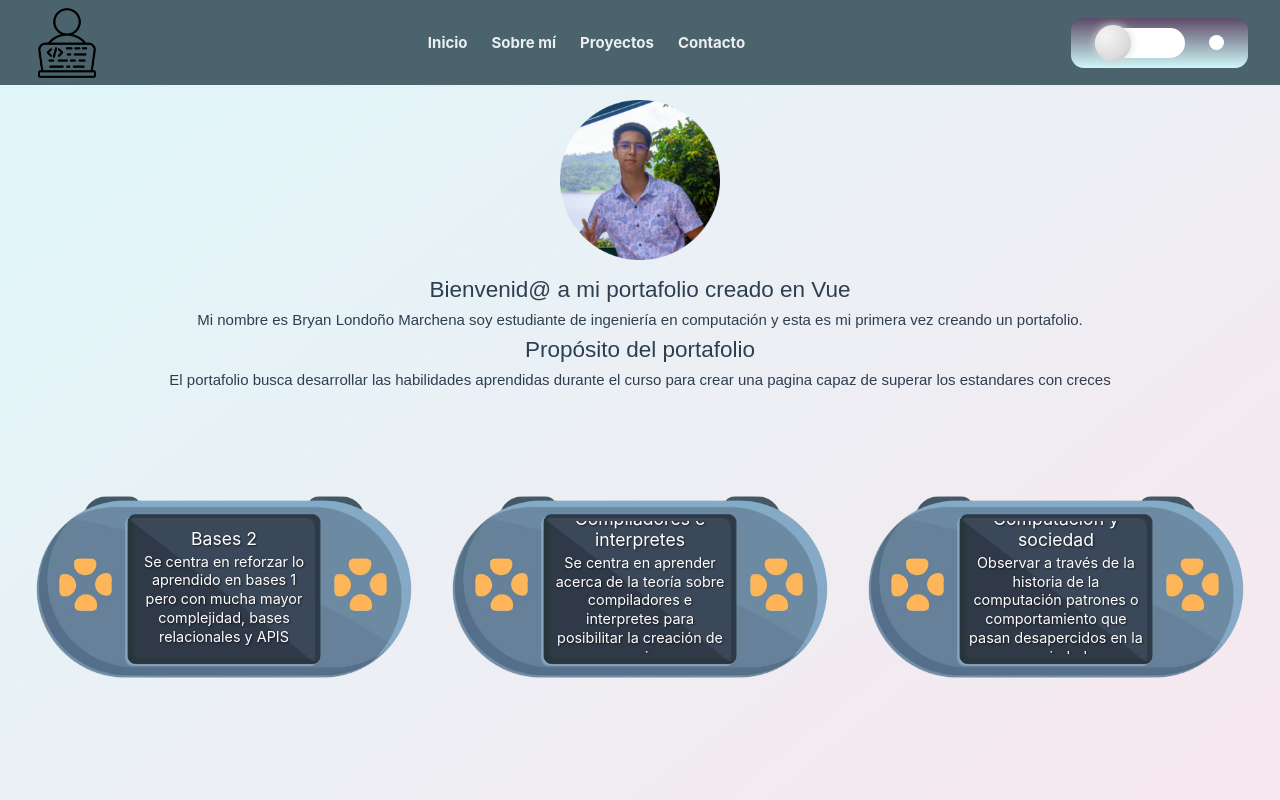
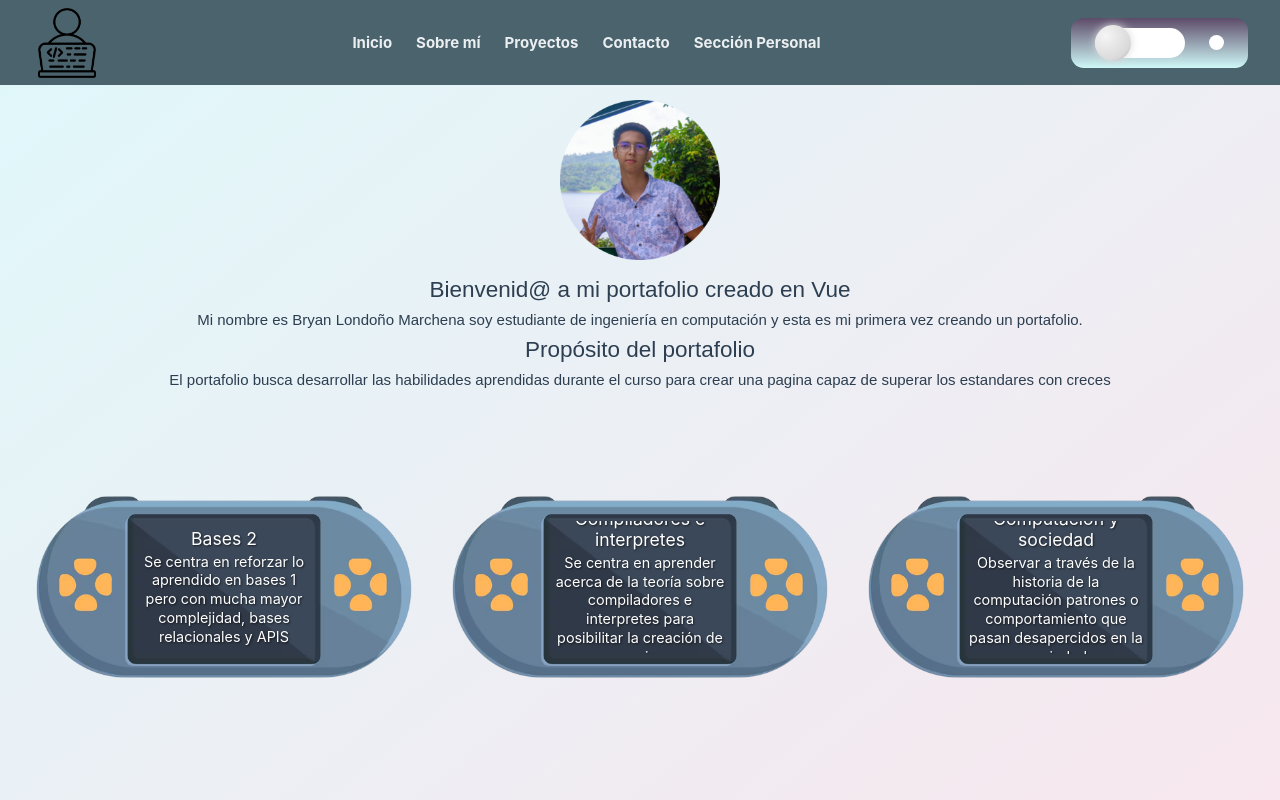
Before and after one commit to Bryan9044/Portafolio-1Desarrollo, a Vue app: page / in a window 1280 px wide. Shown: the top 800 px of the page. Built offline with nearby package versions, Linux system fonts and the light colour scheme.

Commit message:
Cambio de prueba

```diff
--- a/src/App.vue
+++ b/src/App.vue
@@ -35,6 +35,7 @@ watch(() => route.fullPath, () => {
         <li><RouterLink to="/sobre-mi">Sobre mí</RouterLink></li>
         <li><RouterLink to="/proyectos">Proyectos</RouterLink></li>
         <li><RouterLink to="/contacto">Contacto</RouterLink></li>
+        <li><RouterLink to="/personal">Sección Personal</RouterLink></li>
       </ul>
       <label for="switch-toggle" class="switch">
         <input id="switch-toggle" type="checkbox" class="input">
```
